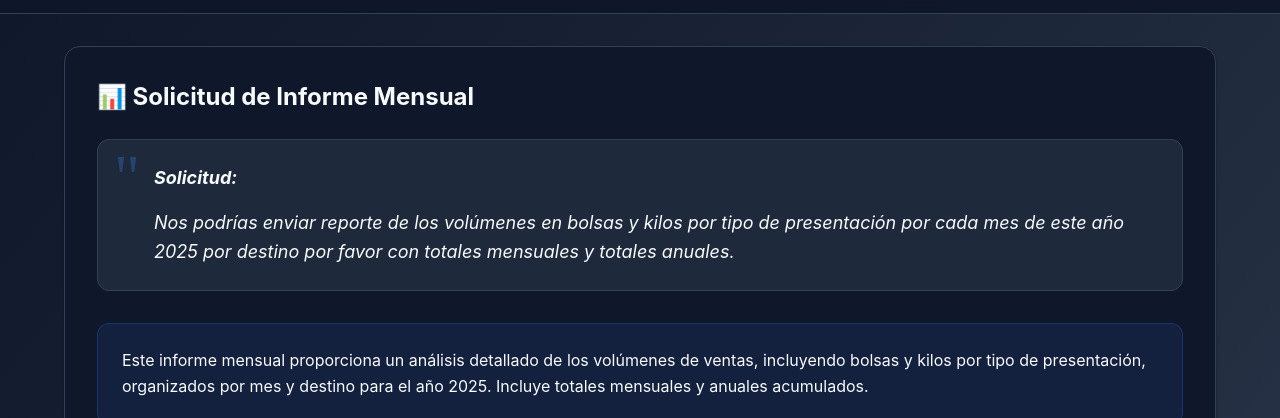
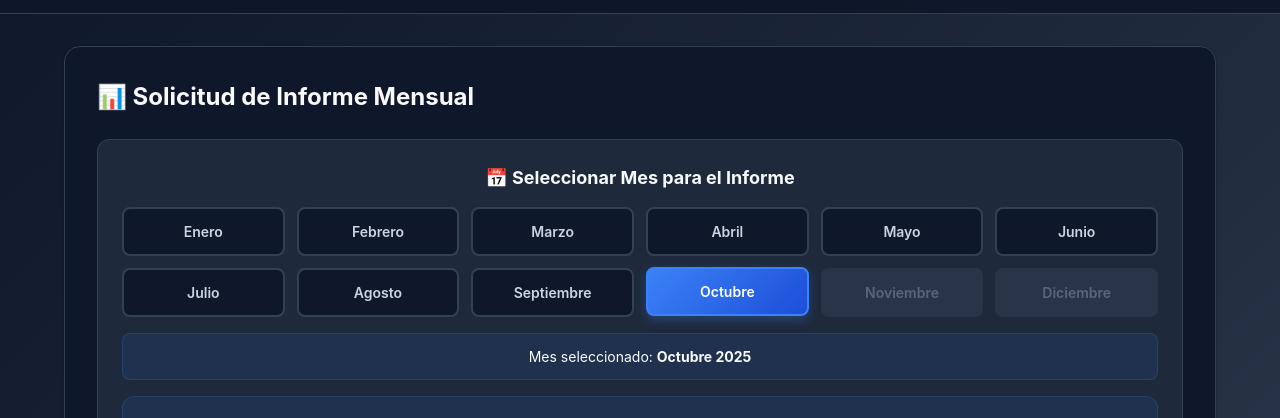
Before and after one commit to Pedroru101/k-mitadash, a website: page informe-mensual.html in a window 1280 px wide. Shown: the part 93-511 px from the top of the page. Drawn offline with Linux system fonts and the light colour scheme.

Commit message:
informemensualoficiaal

```diff
--- a/informe-mensual.html
+++ b/informe-mensual.html
@@ -36,21 +36,6 @@
                     <h2 class="section-title">📊 Solicitud de Informe Mensual</h2>
 
                     <div class="report-content">
-                        <div class="message-box">
-                            <div class="report-message">
-                                <p><strong>Solicitud:</strong></p>
-                                <p>Nos podrías enviar reporte de los volúmenes en bolsas y kilos por tipo de presentación por cada mes de este año 2025 por destino por favor con totales mensuales y totales anuales.</p>
-                            </div>
-                        </div>
-
-                        <div class="report-info">
-                            <p class="info-text">
-                                Este informe mensual proporciona un análisis detallado de los volúmenes de ventas,
-                                incluyendo bolsas y kilos por tipo de presentación, organizados por mes y destino
-                                para el año 2025. Incluye totales mensuales y anuales acumulados.
-                            </p>
-                        </div>
-
                         <!-- Filtro de Selección de Mes -->
                         <div class="month-filter-section">
                             <h3 class="filter-title">📅 Seleccionar Mes para el Informe</h3>
```
